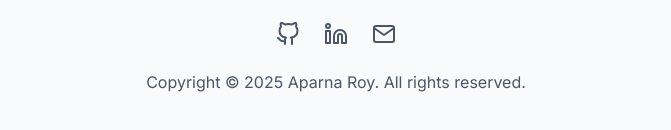
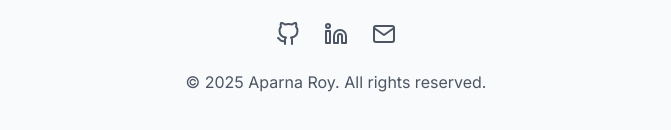
Before and after one commit to aparnaroy/personal-website, a Next.js app: page / in a window 1280 px wide. Shown: the part 6246-6376 px from the top of the page, without its empty margins (304-975 px from the left). Built offline with nearby package versions, Linux system fonts and the light colour scheme; no server answers.

Commit message:
updated footer

```diff
--- a/components/Footer.tsx
+++ b/components/Footer.tsx
@@ -39,7 +39,7 @@ export default function Footer() {
             </motion.a>
           </div>
           <p className="text-gray-600 dark:text-gray-300 text-center">
-            Copyright © {currentYear} Aparna Roy. All rights reserved.
+            © {currentYear} Aparna Roy. All rights reserved.
           </p>
         </div>
       </div>
```
